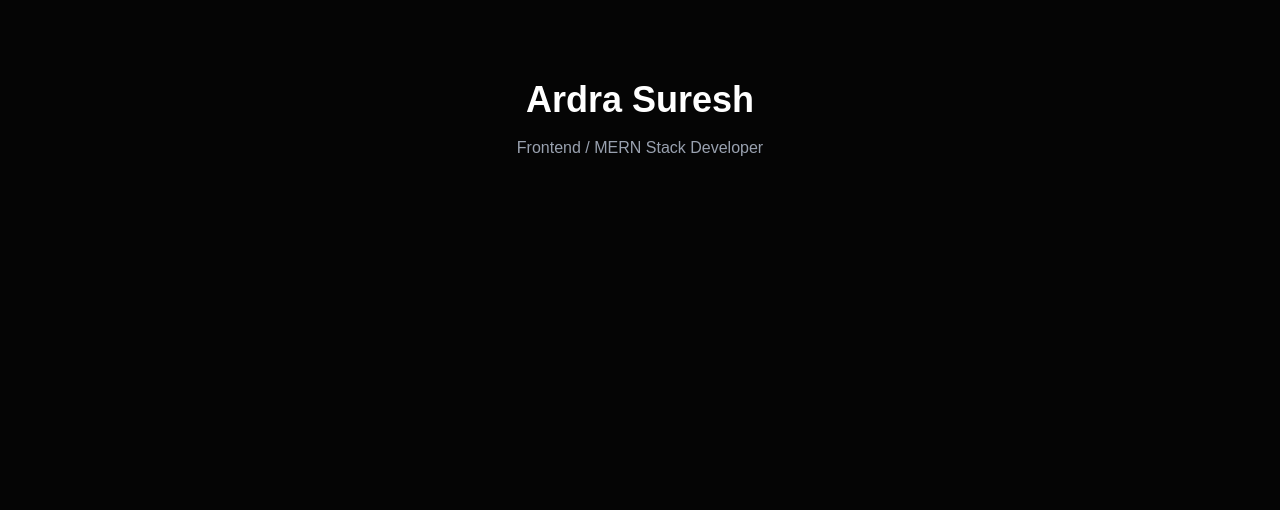
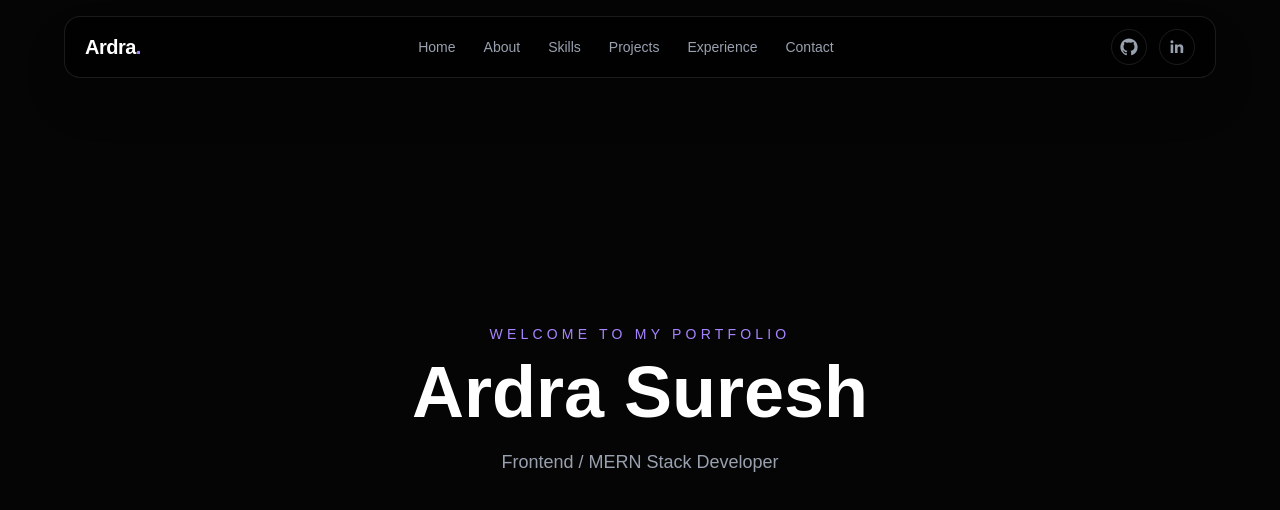
Before and after one commit to Ardra66/ardra_portfolio, a React (Vite) app: page / in a window 1280 px wide. Shown: the top 510 px of the page. Built offline with nearby package versions, Linux system fonts and the light colour scheme.

Commit message:
add premium responsive navbar

```diff
--- a/src/App.jsx
+++ b/src/App.jsx
@@ -1,14 +1,37 @@
+import Navbar from "./components/Navbar";
+
 function App() {
   return (
-    <div className="min-h-screen bg-[#050505] text-white">
-      <h1 className="text-4xl font-bold text-center pt-20">
-        Ardra Suresh
-      </h1>
+    <>
+      <Navbar />
 
-      <p className="text-center text-gray-400 mt-4">
-        Frontend / MERN Stack Developer
-      </p>
-    </div>
+      <main>
+        <section
+          id="home"
+          className="flex min-h-screen items-center justify-center"
+        >
+          <div className="text-center">
+            <p className="mb-3 text-sm uppercase tracking-[0.3em] text-violet-400">
+              Welcome to my portfolio
+            </p>
+
+            <h1 className="text-5xl font-bold md:text-7xl">
+              Ardra Suresh
+            </h1>
+
+            <p className="mt-5 text-lg text-gray-400">
+              Frontend / MERN Stack Developer
+            </p>
+          </div>
+        </section>
+
+        <section id="about" className="min-h-screen" />
+        <section id="skills" className="min-h-screen" />
+        <section id="projects" className="min-h-screen" />
+        <section id="experience" className="min-h-screen" />
+        <section id="contact" className="min-h-screen" />
+      </main>
+    </>
   );
 }
 
--- /dev/null
+++ b/src/components/Navbar.jsx
@@ -0,0 +1,129 @@
+import { useState } from "react";
+import { motion } from "framer-motion";
+
+const navItems = [
+  "Home",
+  "About",
+  "Skills",
+  "Projects",
+  "Experience",
+  "Contact",
+];
+
+function Navbar() {
+  const [isOpen, setIsOpen] = useState(false);
+
+  return (
+    <motion.nav
+      initial={{ y: -80, opacity: 0 }}
+      animate={{ y: 0, opacity: 1 }}
+      transition={{ duration: 0.7 }}
+      className="fixed left-0 right-0 top-0 z-50 px-4 pt-4"
+    >
+      <div className="mx-auto max-w-6xl rounded-2xl border border-white/10 bg-black/70 px-5 py-3 shadow-2xl backdrop-blur-xl">
+
+        <div className="flex items-center justify-between">
+
+          {/* Logo */}
+          <a
+            href="#home"
+            className="text-xl font-bold tracking-tight"
+          >
+            Ardra<span className="text-violet-400">.</span>
+          </a>
+
+          {/* Desktop Navigation */}
+          <div className="hidden items-center gap-7 md:flex">
+            {navItems.map((item) => (
+              <a
+                key={item}
+                href={`#${item.toLowerCase()}`}
+                className="text-sm text-gray-400 transition duration-300 hover:text-white"
+              >
+                {item}
+              </a>
+            ))}
+          </div>
+
+          {/* Social Links */}
+          <div className="hidden items-center gap-3 md:flex">
+
+            {/* GitHub */}
+            <a
+              href="https://github.com/Ardra66"
+              target="_blank"
+              rel="noreferrer"
+              aria-label="GitHub"
+              className="rounded-full border border-white/10 p-2 text-gray-400 transition duration-300 hover:border-violet-400/50 hover:text-white"
+            >
+              <svg
+                width="18"
+                height="18"
+                viewBox="0 0 24 24"
+                fill="currentColor"
+              >
+                <path d="M12 .5C5.65.5.5 5.65.5 12c0 5.08 3.29 9.39 7.86 10.91.58.1.79-.25.79-.55v-2.1c-3.2.7-3.87-1.36-3.87-1.36-.53-1.33-1.28-1.68-1.28-1.68-1.04-.71.08-.7.08-.7 1.15.08 1.76 1.18 1.76 1.18 1.02 1.75 2.68 1.25 3.34.96.1-.74.4-1.25.73-1.54-2.55-.29-5.23-1.28-5.23-5.69 0-1.26.45-2.29 1.18-3.1-.12-.29-.51-1.47.11-3.06 0 0 .96-.31 3.15 1.18a10.9 10.9 0 0 1 5.74 0c2.19-1.49 3.15-1.18 3.15-1.18.62 1.59.23 2.77.11 3.06.73.81 1.18 1.84 1.18 3.1 0 4.42-2.69 5.4-5.25 5.68.41.35.78 1.04.78 2.1v3.11c0 .3.21.65.8.54A11.51 11.51 0 0 0 23.5 12C23.5 5.65 18.35.5 12 .5Z"
+                />
+              </svg>
+            </a>
+
+            {/* LinkedIn */}
+            <a
+              href="#contact"
+              aria-label="LinkedIn"
+              className="rounded-full border border-white/10 p-2 text-gray-400 transition duration-300 hover:border-violet-400/50 hover:text-white"
+            >
+              <svg
+                width="18"
+                height="18"
+                viewBox="0 0 24 24"
+                fill="currentColor"
+              >
+                <path d="M6.94 8.5H3.56V20h3.38V8.5ZM5.25 3A2.03 2.03 0 1 0 5.25 7.06 2.03 2.03 0 0 0 5.25 3ZM20.44 13.42c0-3.46-1.85-5.07-4.32-5.07-1.99 0-2.88 1.1-3.38 1.87V8.5H9.36V20h3.38v-5.69c0-1.5.28-2.95 2.14-2.95 1.83 0 1.85 1.71 1.85 3.05V20h3.38l.33-6.58Z" />
+              </svg>
+            </a>
+
+          </div>
+
+          {/* Mobile Menu Button */}
+          <button
+            onClick={() => setIsOpen(!isOpen)}
+            className="rounded-lg border border-white/10 p-2 text-gray-300 transition hover:border-violet-400/50 md:hidden"
+          >
+            {isOpen ? (
+              <span className="text-xl">×</span>
+            ) : (
+              <span className="text-xl">☰</span>
+            )}
+          </button>
+
+        </div>
+
+        {/* Mobile Menu */}
+        {isOpen && (
+          <motion.div
+            initial={{ opacity: 0, height: 0 }}
+            animate={{ opacity: 1, height: "auto" }}
+            className="mt-4 border-t border-white/10 pt-4 md:hidden"
+          >
+            <div className="flex flex-col gap-4">
+              {navItems.map((item) => (
+                <a
+                  key={item}
+                  href={`#${item.toLowerCase()}`}
+                  onClick={() => setIsOpen(false)}
+                  className="text-sm text-gray-400 transition hover:text-white"
+                >
+                  {item}
+                </a>
+              ))}
+            </div>
+          </motion.div>
+        )}
+
+      </div>
+    </motion.nav>
+  );
+}
+
+export default Navbar;
```
